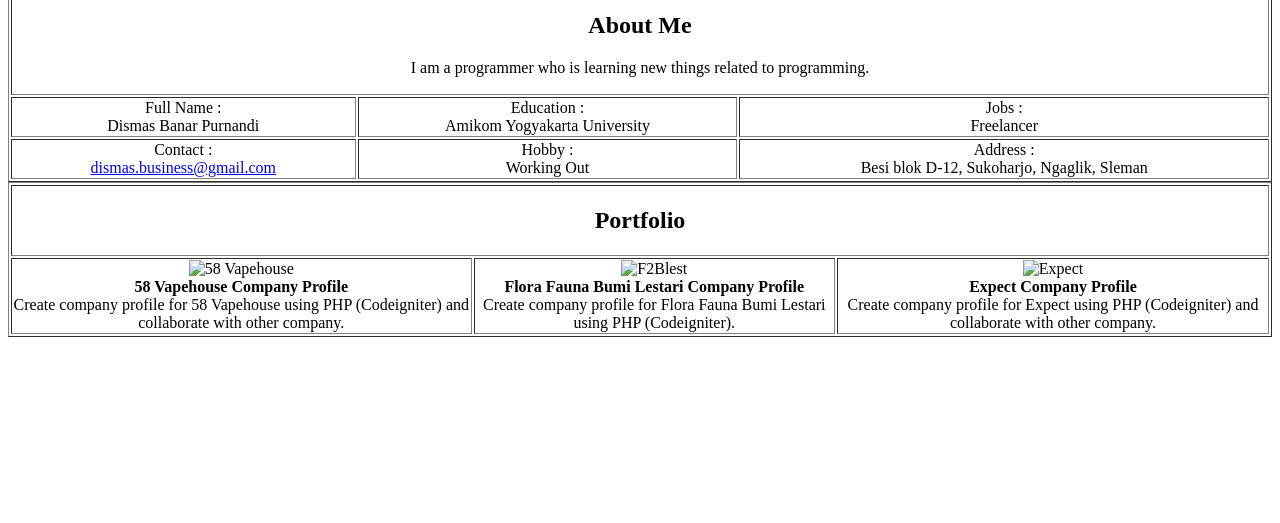
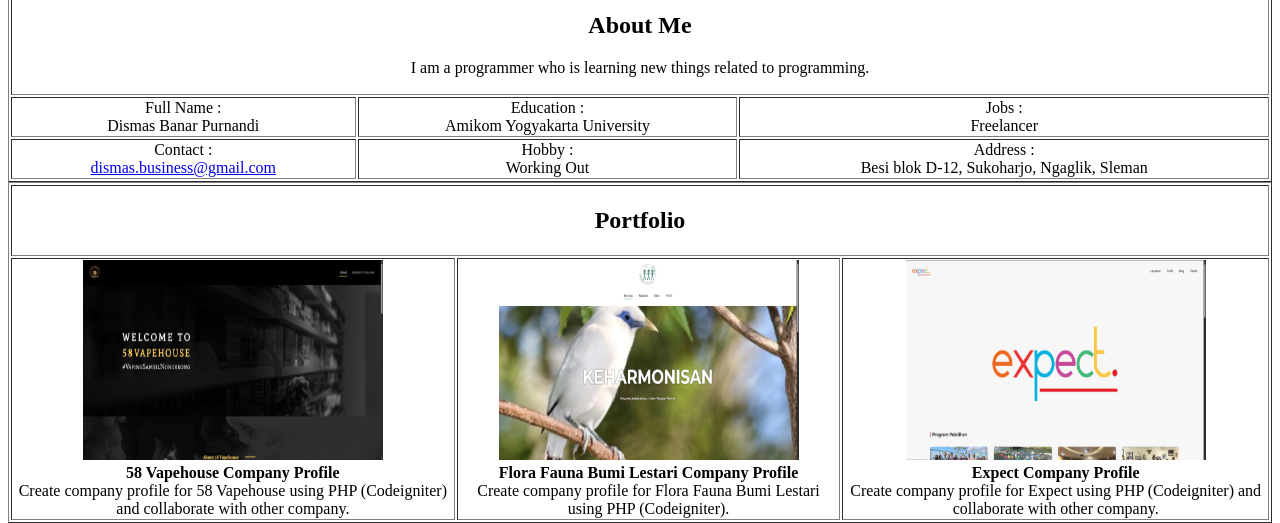
Before and after one commit to dismasbp/bootcamp-tugas-html-1, a plain HTML site: page index.html in a window 1280 px wide. Shown: the part 463-986 px from the top of the page. Before the commit the page ends 808 px from the top, so only its background shows below. Drawn offline with Linux system fonts and the light colour scheme.

Commit message:
Update index.html
forgot to change the directory image and fixed

```diff
--- a/index.html
+++ b/index.html
@@ -71,17 +71,17 @@
         </tr>
         <tr>
             <td align="center">
-                <img src="image/58vapehouse.JPG" alt="58 Vapehouse" width="300" height="200"><br>
+                <img src="images/58vapehouse.JPG" alt="58 Vapehouse" width="300" height="200"><br>
                 <b>58 Vapehouse Company Profile</b><br>
                 Create company profile for 58 Vapehouse using PHP (Codeigniter) and collaborate with other company.
             </td>
             <td align="center">
-                <img src="image/f2blest.JPG" alt="F2Blest" width="300" height="200"><br>
+                <img src="images/f2blest.JPG" alt="F2Blest" width="300" height="200"><br>
                 <b>Flora Fauna Bumi Lestari Company Profile</b><br>
                 Create company profile for Flora Fauna Bumi Lestari using PHP (Codeigniter).
             </td>
             <td align="center">
-                <img src="image/expect.JPG" alt="Expect" width="300" height="200"><br>
+                <img src="images/expect.JPG" alt="Expect" width="300" height="200"><br>
                 <b>Expect Company Profile</b><br>
                 Create company profile for Expect using PHP (Codeigniter) and collaborate with other company.
             </td>
```
